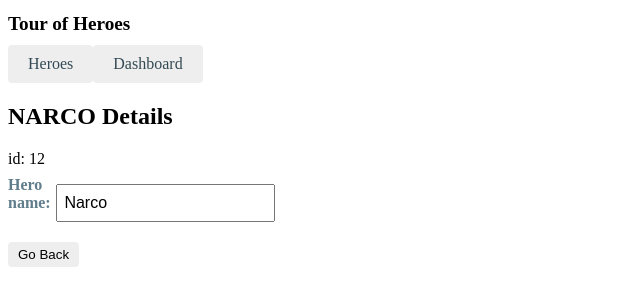
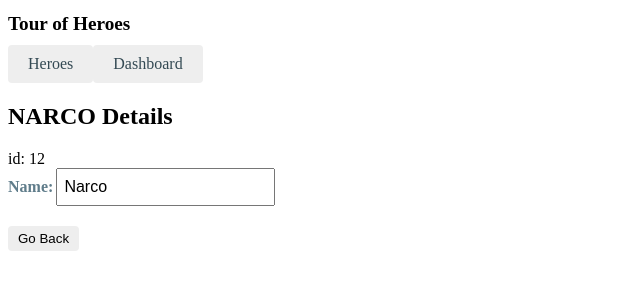
Before and after one commit to agua17/heroes-angular, an Angular app: page /detail/12 in a window 1280 px wide. Shown: the top 306 px of the page, without its empty margins (0-640 px from the left). Built offline with nearby package versions, Linux system fonts and the light colour scheme; no server answers.

Commit message:
nuevo_cambio

```diff
--- a/src/app/hero-detail/hero-detail.component.html
+++ b/src/app/hero-detail/hero-detail.component.html
@@ -2,7 +2,7 @@
     <h2>{{hero.name | uppercase}} Details</h2>
       <div><span>id: </span>{{hero.id}}</div>
       <div>
-        <label for="hero-name">Hero name: </label>
+        <label for="hero-name">Name: </label>
           <input id="hero-name" [(ngModel)]="hero.name" placeholder="name"/>
       </div>
     </div>
```
